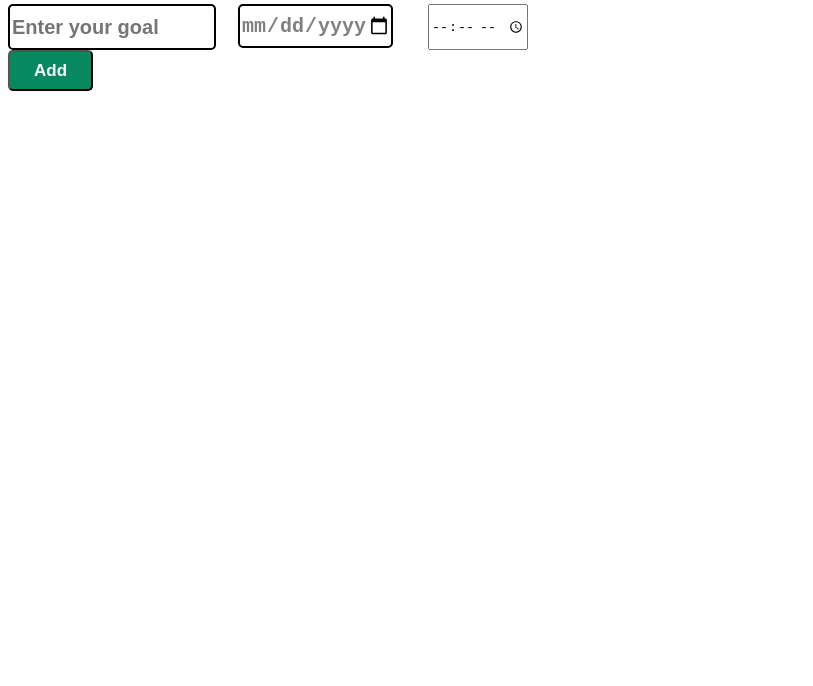
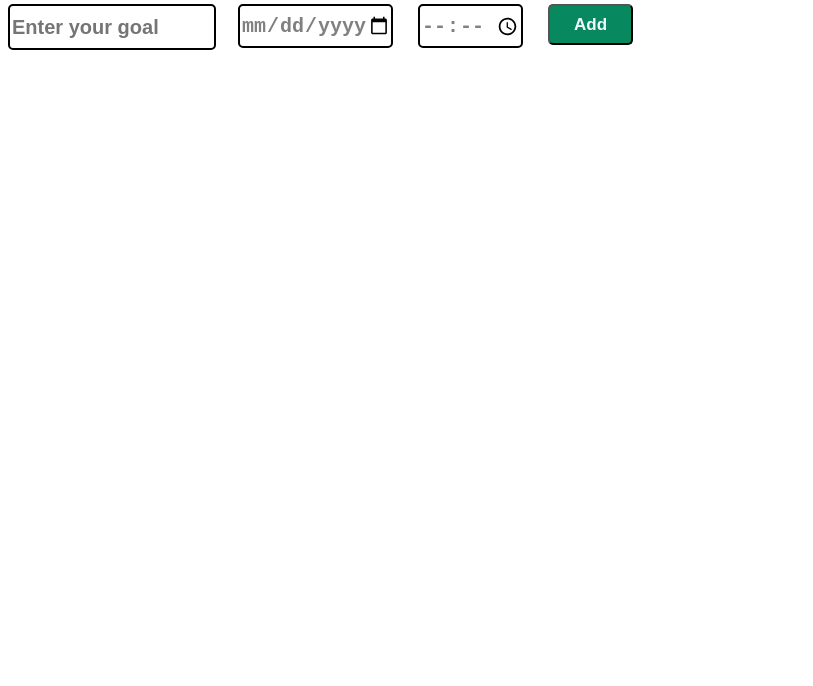
Before and after one commit to Shivam0978/ToDo-App, a plain HTML site: page index.html in a window 1280 px wide. Shown: the part 114-800 px from the top of the page, without its empty margins (0-813 px from the left). Drawn offline with Linux system fonts and the light colour scheme.

Commit message:
Add firsttime class and adjust grid layout

```diff
--- a/Todo_app.css
+++ b/Todo_app.css
@@ -11,7 +11,7 @@
     }
     .Items-display{
       display: grid;  /* display in column-gap*/
-      grid-template-columns:  200px 150px 100px;
+      grid-template-columns:  200px 150px 100px 100px;
       margin:10px;
       row-gap: 20px;
       column-gap: 10px;
@@ -34,9 +34,10 @@
     .goalAdder{
       margin-top:20px;
        display: grid;  /* display in column-gap*/
-      grid-template-columns:  200px 160px 100px;
+      grid-template-columns:  200px 150px  100px 100px;
       margin-bottom: 60px;
       column-gap: 30px;
+
 
     }
     .adding{
@@ -68,6 +69,7 @@
        font-size: 20px;
       font-weight: 550;
       color:grey;
+      align-items: center;
     }
     .items{
       font-size: 22px;
@@ -81,11 +83,22 @@
       display: flex;
       justify-content: center;
     }
+    .firsttime{
+       height:40px;
+      width:100px;
+      border:2px solid black;
+      border-radius: 5px;
+       font-size: 20px;
+      font-weight: 550;
+      color:grey;
+      align-items: center;
+
+    }
 
 
 /*
-> create hover effect on buttons
->local storage and reset button
+
+
 >hours /time
 >goal completed or not circle
 >date representation
```
